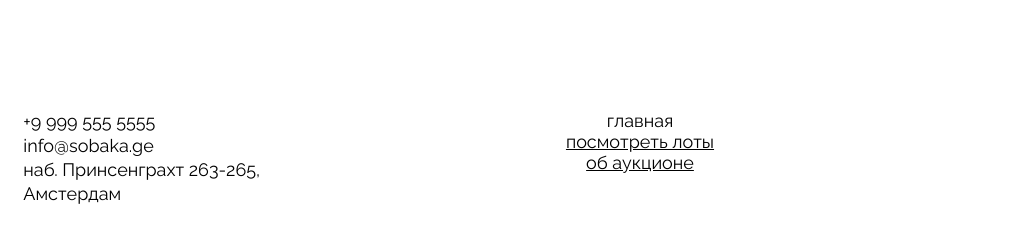
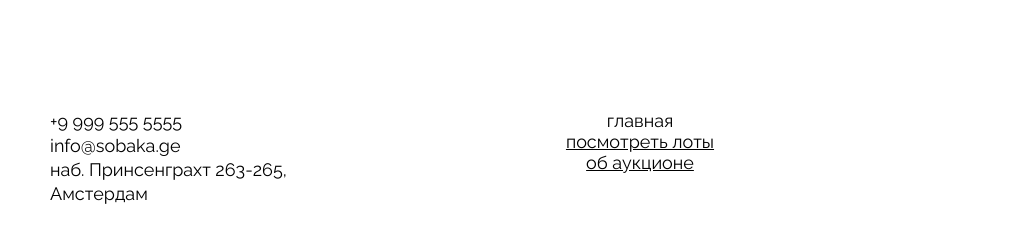
Before and after one commit to Unfnow/ono-tebe-nado, a plain HTML site: page index.html in a window 1280 px wide. Shown: the part 3106-3348 px from the top of the page, 0-1012 px from the left. Drawn offline with Linux system fonts and the light colour scheme.

Commit message:
1100 footer fix

```diff
--- a/styles/style.css
+++ b/styles/style.css
@@ -347,7 +347,8 @@
 }
 
 .footer_address{
-    margin-left: -80px;
+    margin-left: 50px;
+    margin-right: auto;
     width: 300px;
 }
 
```
